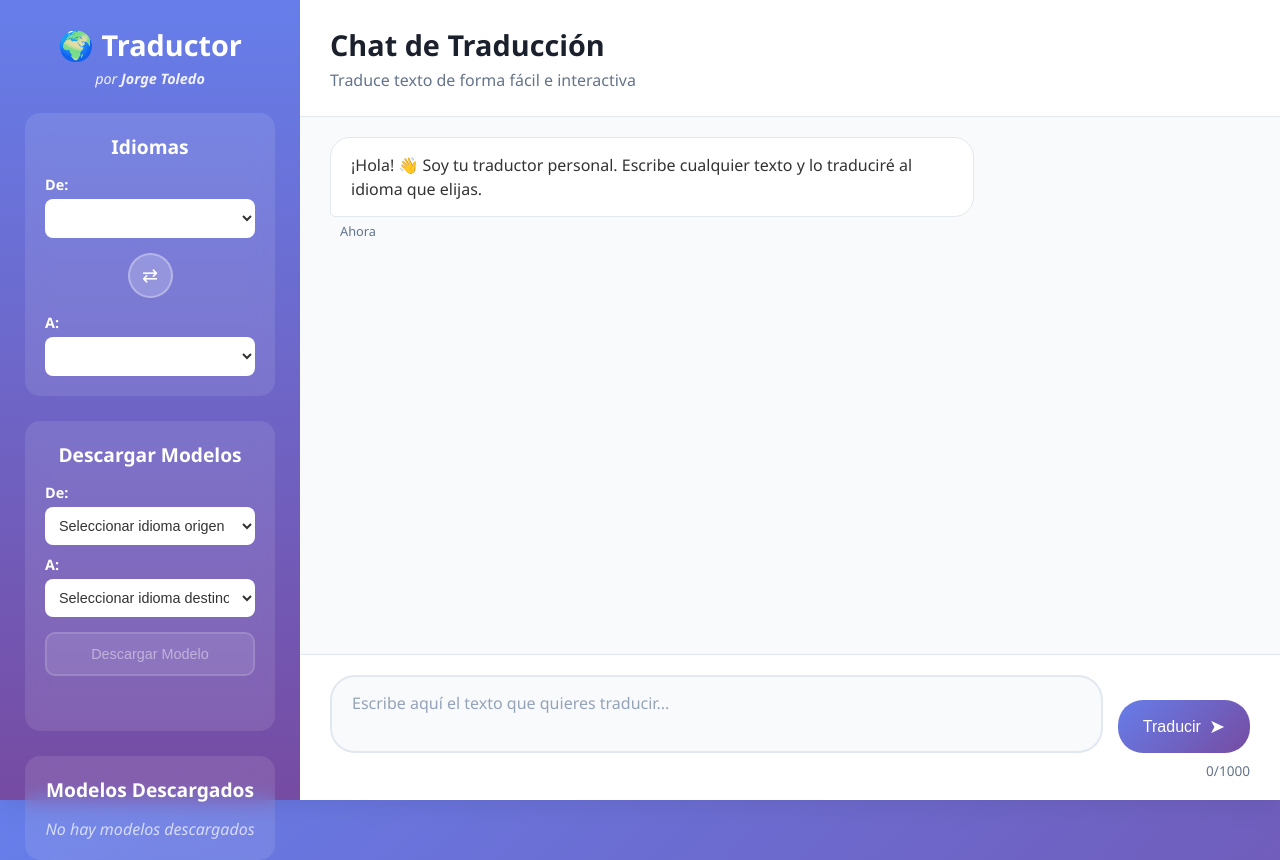
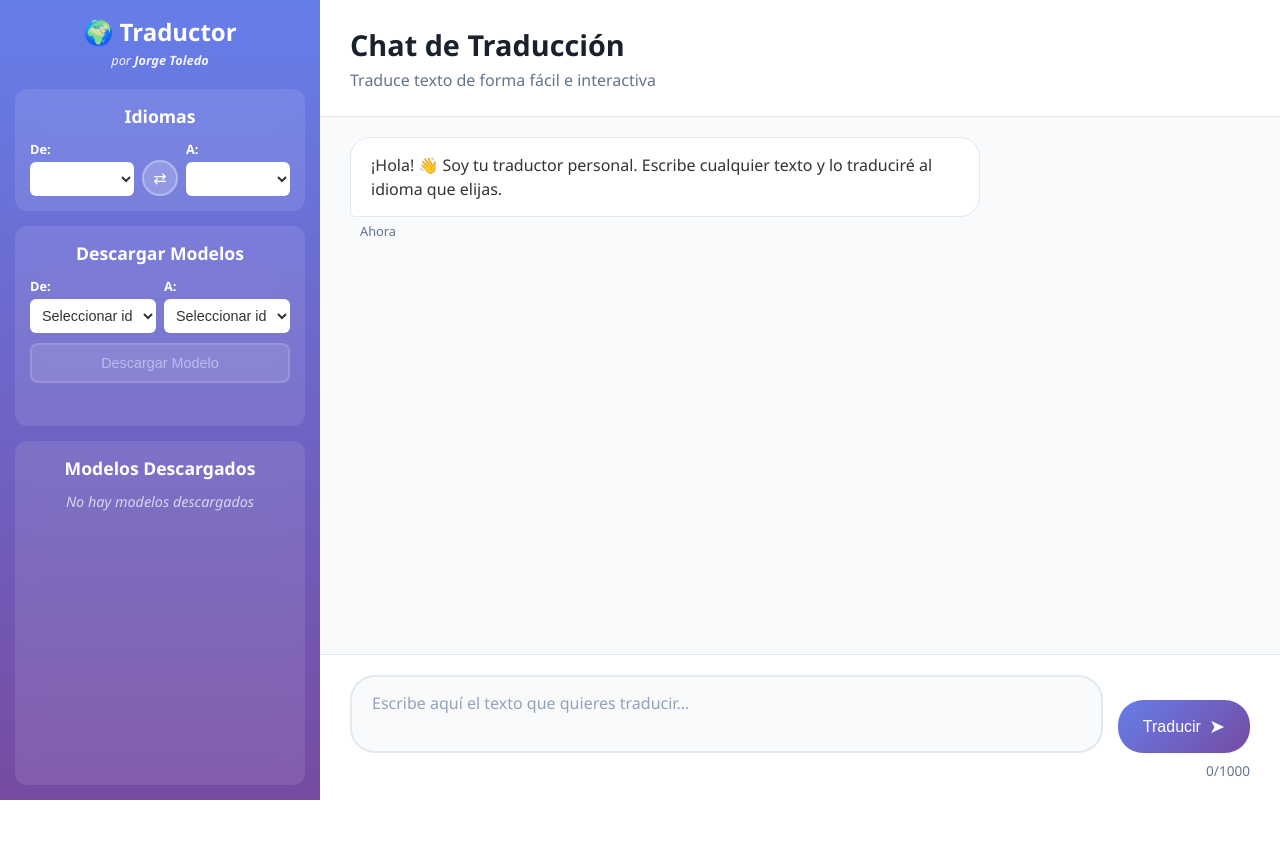
Before and after one commit to jorgett/traductor, a Flask app: page /chat in a window 1280 px wide. After the commit the page ends 800 px from the top, so only its background shows below. Run offline with Flask 2, Linux system fonts and the light colour scheme; data that the repository does not hold is empty.

Commit message:
ajustes de interfaz web

```diff
--- a/static/style.css
+++ b/static/style.css
@@ -24,66 +24,68 @@
 
 /* === SIDEBAR === */
 .sidebar {
-    width: 300px;
+    width: 320px;
     background: linear-gradient(180deg, #667eea 0%, #764ba2 100%);
     color: white;
-    padding: 25px;
+    padding: 15px;
     display: flex;
     flex-direction: column;
-    gap: 25px;
+    gap: 15px;
+    overflow-y: auto;
 }
 
 .sidebar-header h2 {
-    font-size: 1.8rem;
-    margin-bottom: 5px;
+    font-size: 1.5rem;
+    margin-bottom: 3px;
     text-align: center;
 }
 
 .sidebar-header .author {
     text-align: center;
-    font-size: 0.9rem;
+    font-size: 0.8rem;
     opacity: 0.9;
     font-style: italic;
+    margin-bottom: 5px;
 }
 
 /* === LANGUAGE SECTION === */
 .language-section {
     background: rgba(255, 255, 255, 0.1);
-    border-radius: 15px;
-    padding: 20px;
+    border-radius: 12px;
+    padding: 15px;
     backdrop-filter: blur(10px);
 }
 
 .language-section h3 {
-    font-size: 1.2rem;
-    margin-bottom: 15px;
+    font-size: 1.1rem;
+    margin-bottom: 12px;
     text-align: center;
 }
 
 .lang-selector {
     display: flex;
-    flex-direction: column;
-    gap: 15px;
-    align-items: center;
+    flex-direction: row;
+    gap: 8px;
+    align-items: end;
 }
 
 .lang-item {
-    width: 100%;
+    flex: 1;
 }
 
 .lang-item label {
     display: block;
-    font-size: 0.9rem;
-    margin-bottom: 5px;
+    font-size: 0.8rem;
+    margin-bottom: 4px;
     font-weight: 600;
 }
 
 .lang-item select {
     width: 100%;
-    padding: 10px;
+    padding: 8px;
     border: none;
-    border-radius: 8px;
-    font-size: 1rem;
+    border-radius: 6px;
+    font-size: 0.9rem;
     background: white;
     color: #333;
     cursor: pointer;
@@ -92,23 +94,24 @@
 
 .lang-item select:focus {
     outline: none;
-    box-shadow: 0 0 0 3px rgba(255, 255, 255, 0.3);
+    box-shadow: 0 0 0 2px rgba(255, 255, 255, 0.3);
 }
 
 .swap-btn {
     background: rgba(255, 255, 255, 0.2);
     border: 2px solid rgba(255, 255, 255, 0.3);
     color: white;
-    padding: 12px;
+    padding: 8px;
     border-radius: 50%;
-    font-size: 1.2rem;
+    font-size: 1rem;
     cursor: pointer;
     transition: all 0.3s ease;
-    width: 45px;
-    height: 45px;
+    width: 36px;
+    height: 36px;
     display: flex;
     align-items: center;
     justify-content: center;
+    flex-shrink: 0;
 }
 
 .swap-btn:hover {
@@ -119,45 +122,45 @@
 /* === DOWNLOAD SECTION === */
 .download-section {
     background: rgba(255, 255, 255, 0.1);
-    border-radius: 15px;
-    padding: 20px;
+    border-radius: 12px;
+    padding: 15px;
     backdrop-filter: blur(10px);
 }
 
 .download-section h3 {
-    font-size: 1.2rem;
-    margin-bottom: 15px;
+    font-size: 1.1rem;
+    margin-bottom: 12px;
     text-align: center;
 }
 
 .download-form {
     display: flex;
     flex-direction: column;
-    gap: 15px;
+    gap: 10px;
 }
 
 .download-selector {
     display: flex;
-    flex-direction: column;
-    gap: 10px;
+    flex-direction: row;
+    gap: 8px;
 }
 
 .download-lang-item {
-    width: 100%;
+    flex: 1;
 }
 
 .download-lang-item label {
     display: block;
-    font-size: 0.9rem;
-    margin-bottom: 5px;
+    font-size: 0.8rem;
+    margin-bottom: 4px;
     font-weight: 600;
 }
 
 .download-lang-item select {
     width: 100%;
-    padding: 10px;
+    padding: 8px;
     border: none;
-    border-radius: 8px;
+    border-radius: 6px;
     font-size: 0.9rem;
     background: white;
     color: #333;
@@ -167,23 +170,23 @@
 
 .download-lang-item select:focus {
     outline: none;
-    box-shadow: 0 0 0 3px rgba(255, 255, 255, 0.3);
+    box-shadow: 0 0 0 2px rgba(255, 255, 255, 0.3);
 }
 
 .download-btn {
     background: rgba(255, 255, 255, 0.2);
     border: 2px solid rgba(255, 255, 255, 0.3);
     color: white;
-    padding: 12px 16px;
-    border-radius: 10px;
+    padding: 10px 14px;
+    border-radius: 8px;
     font-size: 0.9rem;
     cursor: pointer;
     transition: all 0.3s ease;
     display: flex;
     align-items: center;
     justify-content: center;
-    gap: 8px;
-    min-height: 44px;
+    gap: 6px;
+    min-height: 38px;
 }
 
 .download-btn:hover:not(:disabled) {
@@ -197,11 +200,11 @@
 }
 
 .download-status {
-    font-size: 0.85rem;
+    font-size: 0.8rem;
     text-align: center;
-    padding: 8px;
+    padding: 6px;
     border-radius: 6px;
-    min-height: 20px;
+    min-height: 18px;
 }
 
 .download-status.success {
@@ -229,22 +232,31 @@
 /* === MODELS SECTION === */
 .models-section {
     background: rgba(255, 255, 255, 0.1);
-    border-radius: 15px;
-    padding: 20px;
+    border-radius: 12px;
+    padding: 15px;
     backdrop-filter: blur(10px);
     flex: 1;
 }
 
 .models-section h3 {
-    font-size: 1.2rem;
-    margin-bottom: 15px;
+    font-size: 1.1rem;
+    margin-bottom: 12px;
     text-align: center;
 }
 
 .models-list {
     display: flex;
     flex-direction: column;
+    gap: 6px;
+}
+
+.model-item {
+    display: flex;
+    align-items: center;
     gap: 8px;
+    padding: 8px;
+    border-radius: 8px;
+    transition: all 0.3s ease;
 }
 
 .model-item:hover {
@@ -297,13 +311,14 @@
 }
 
 .delete-icon {
-    font-size: 0.9rem;
+    font-size: 0.8rem;
 }
 
 .loading {
     text-align: center;
     opacity: 0.7;
     font-style: italic;
+    font-size: 0.9rem;
 }
 
 /* === MAIN CONTENT === */
```
Also changed, not shown: other parts of static/style.css (+21 -13 lines), 1 other file.
